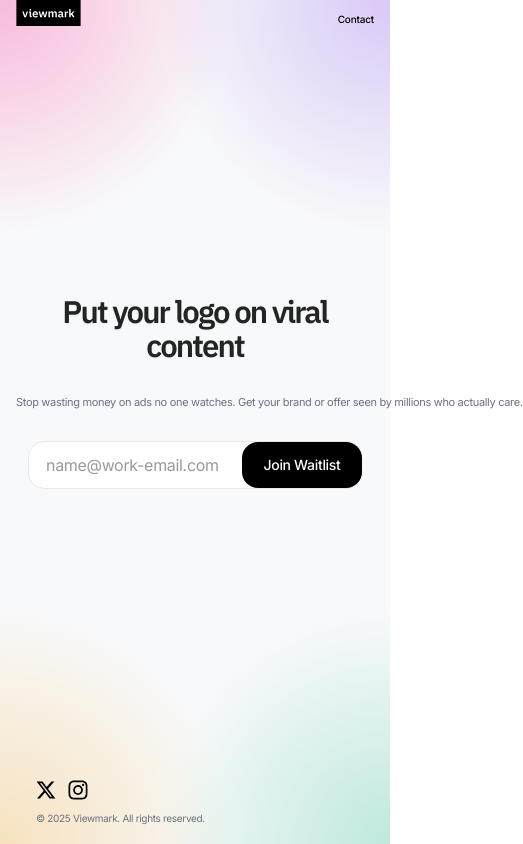
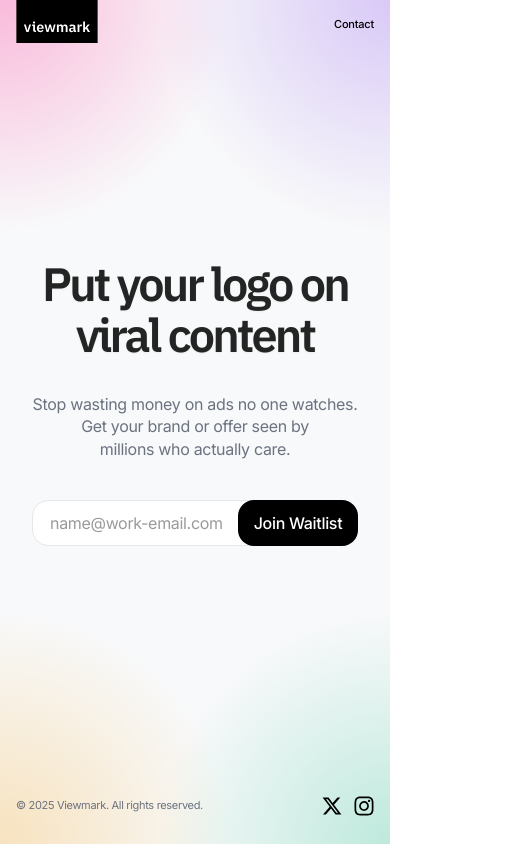
Before and after one commit to joe-whitehouse/viewmark-waitlist, a Next.js app: page / in a window 390 px wide. Shown: the whole page, 523 px wide, since content can reach past the window. Built offline with nearby package versions, Linux system fonts and the light colour scheme; a web font is replaced by a local one.

Commit message:
Fix subheading text size to match waitlist text (16px) across all devices

```diff
--- a/app/globals.css
+++ b/app/globals.css
@@ -69,6 +69,15 @@ body {
   letter-spacing: -0.02em;
   -webkit-font-smoothing: antialiased;
   -moz-osx-font-smoothing: grayscale;
+  overflow: hidden;
+  height: 100vh;
+}
+
+html {
+  margin: 0;
+  padding: 0;
+  overflow: hidden;
+  height: 100vh;
 }
 
 /* Utility classes */
@@ -88,6 +97,11 @@ body {
               radial-gradient(circle at 100% 100%, rgba(16, 185, 129, 0.25) 0%, transparent 25%),
               #f8f9fa;
           }
+
+.min-h-dvh {
+  margin: 0;
+  padding: 0;
+}
 
 /* Top Banner */
 .top-banner {
@@ -121,18 +135,20 @@ body {
   z-index: 10;
   display: flex;
   justify-content: center;
-  padding: 8px 0;
-  height: 4rem;
+  padding: 0;
+  margin: 0;
+  height: 3rem;
 }
 
 .header-container {
   width: 100%;
   max-width: 1600px;
-  padding: 8px 24px;
+  margin: 0 auto;
+  padding: 0 24px;
   position: relative;
   display: flex;
-  align-items: center;
-  justify-content: flex-end;
+  align-items: flex-start;
+  justify-content: space-between;
 }
 
 .logo-container {
@@ -143,9 +159,8 @@ body {
 }
 
 .logo-tag-container {
-  position: absolute;
-  top: -16px;
-  left: 24px;
+  position: relative;
+  top: 0;
   z-index: 20;
 }
 
@@ -171,9 +186,8 @@ body {
 }
 
 .contact-text {
-  position: absolute;
-  top: 8px;
-  right: 24px;
+  position: relative;
+  top: 16px;
   color: #000000;
   font-size: clamp(11px, 2.7vw, 13px);
   font-weight: 500;
@@ -283,14 +297,13 @@ body {
 
 .subheader {
   font-family: 'Inter', sans-serif;
-  font-size: clamp(14px, 2.5vw, 20px);
+  font-size: 16px !important;
   line-height: 1.4;
   text-align: center;
   margin: 0 0 32px 0;
   color: #6b7280;
   font-weight: 400;
   width: 100%;
-  white-space: nowrap;
 }
 
 
@@ -298,6 +311,10 @@ body {
 .headline-primary {
   color: rgba(0, 0, 0, 0.85);
   text-shadow: 0px 1px 2px rgba(0, 0, 0, 0.05);
+}
+
+.mobile-break {
+  display: none;
 }
 
 .headline-secondary {
@@ -587,7 +604,8 @@ body {
 
 /* Footer */
 .footer {
-  margin-top: 0;
+  margin-top: auto;
+  height: 3rem;
 }
 
 .footer-container {
@@ -598,7 +616,8 @@ body {
 }
 
 .footer-content {
-  padding: 32px;
+  height: 100%;
+  padding: 0;
   display: flex;
   align-items: center;
   justify-content: space-between;
@@ -675,13 +694,13 @@ body {
   }
 
   .header-container {
-    padding-left: 16px;
-    padding-right: 16px;
+    padding: 0 16px;
   }
 
   .logo-tag-container {
+    position: absolute;
+    top: 0;
     left: 16px;
-    top: -16px;
   }
 
   .contact-button {
@@ -702,27 +721,32 @@ body {
   }
 
   .logo-tag {
-    width: 65px;
-    height: 34px;
+    width: 82px;
+    height: 43px;
   }
 
   .contact-text {
+    position: absolute;
+    top: 16px;
     right: 16px;
-    top: 4px;
-    font-size: clamp(10px, 2.5vw, 12px);
+    font-size: clamp(11px, 2.7vw, 13px);
   }
 
   .headline {
-    font-size: clamp(28px, 8vw, 44px);
+    font-size: clamp(44px, 12vw, 60px);
     line-height: 1.1;
     letter-spacing: -0.06em;
   }
 
   .subheader {
-    font-size: clamp(12px, 2.8vw, 18px);
-    white-space: nowrap;
-    line-height: 1.3;
-    margin: 0 0 24px 0;
+    font-size: 16px !important;
+    line-height: 1.4;
+    max-width: 90vw;
+    text-align: center;
+  }
+
+  .mobile-break {
+    display: inline;
   }
 
 
@@ -734,24 +758,18 @@ body {
   }
 
   .email-form {
-    max-width: 100%;
-    width: 100%;
-    padding: 0 8px;
-  }
-
-  .input-group {
+    max-width: 400px;
     width: 100%;
   }
 
   .input-wrapper {
-    height: 46px;
-    padding-right: 150px;
+    height: 44px;
+    padding-right: 132px;
   }
 
   .submit-button {
     width: 130px;
     height: 48px;
-    right: -1px;
   }
 
   .submit-button span {
@@ -770,10 +788,11 @@ body {
   }
 
   .footer-content {
-    flex-direction: column-reverse;
-    align-items: flex-start;
+    flex-direction: row;
+    align-items: center;
+    justify-content: space-between;
     gap: 16px;
-    padding: 24px;
+    padding: 0;
   }
 
   .footer-container {
@@ -781,7 +800,7 @@ body {
   }
 
   .copyright {
-    font-size: clamp(10px, 2.5vw, 12px);
+    font-size: clamp(11px, 2.7vw, 13px);
     white-space: nowrap;
   }
 }
@@ -803,14 +822,15 @@ body {
 /* Very narrow screens where footer text needs to wrap */
 @media (max-width: 480px) {
   .footer-content {
-    flex-direction: column-reverse;
-    align-items: flex-start;
+    flex-direction: row;
+    align-items: center;
+    justify-content: space-between;
     gap: 12px;
-    padding: 20px;
+    padding: 0;
   }
 
   .copyright {
-    font-size: 10px;
+    font-size: clamp(11px, 2.7vw, 13px);
     white-space: normal;
     line-height: 1.2;
   }
@@ -821,36 +841,34 @@ body {
 
   /* Form optimizations for very small screens */
   .email-form {
-    max-width: 100%;
-    padding: 0 4px;
+    max-width: 380px;
+    padding: 0 8px;
   }
 
-  .input-group {
-    width: 100%;
+  .contact-button {
+    font-size: 13px;
   }
 
   .input-wrapper {
-    height: 44px;
-    padding-right: 140px;
+    height: 42px;
+    padding-right: 122px;
   }
 
   .submit-button {
     width: 120px;
     height: 46px;
-    right: -1px;
   }
 
   .submit-button span {
-    font-size: 14px;
+    font-size: 16px;
   }
 
   .email-input {
     font-size: 16px;
   }
 
-  .subheader {
-    font-size: clamp(11px, 2.5vw, 16px);
-    line-height: 1.2;
+  .footer-container {
+    padding: 0 16px;
   }
 }
 
--- a/app/page.tsx
+++ b/app/page.tsx
@@ -135,12 +135,17 @@ export default function Home() {
         <div className="content-container">
           {/* Headline - Centered */}
           <h1 className="headline">
-            <span className="headline-primary">Put your logo on viral content</span>
+            <span className="headline-primary">
+              Put your logo on <br className="mobile-break" />
+              viral content
+            </span>
           </h1>
 
           {/* Subheader - Centered */}
           <p className="subheader">
-            Stop wasting money on ads no one watches. Get your brand or offer seen by millions who actually care.
+            Stop wasting money on ads no one watches. <br className="mobile-break" />
+            Get your brand or offer seen by <br className="mobile-break" />
+            millions who actually care.
           </p>
 
           {/* Email Form - Centered */}
```
